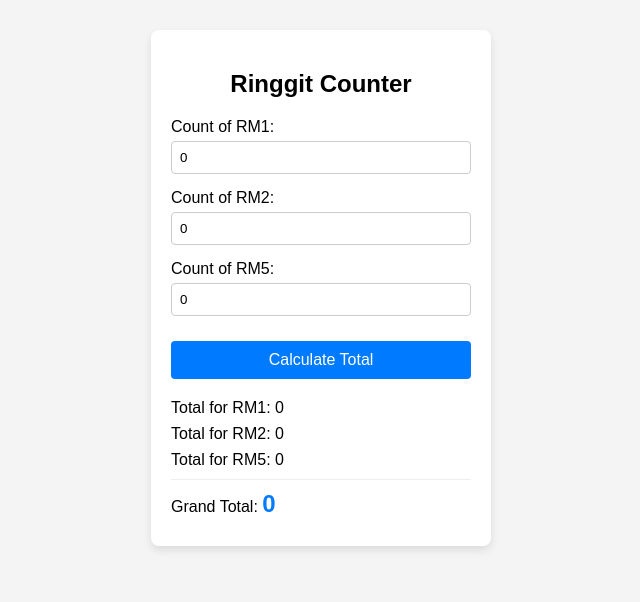
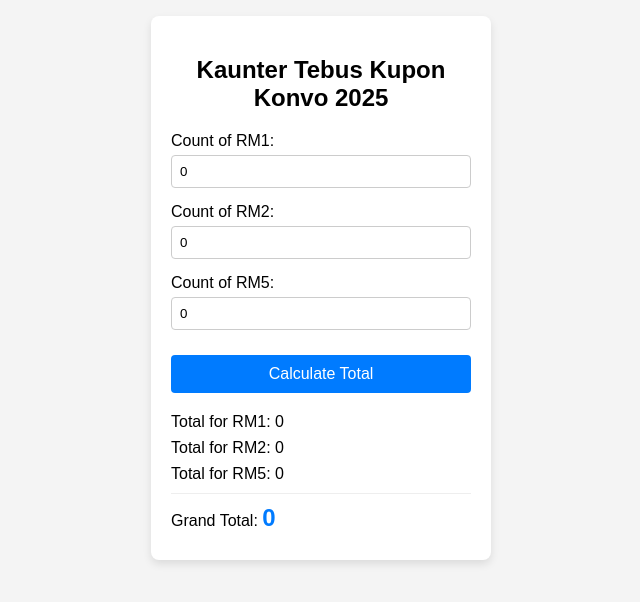
Before and after one commit to hoomowheng-lab/KonvoCoupon, a plain HTML site: page index.html in a window 1280 px wide. Shown: the part 112-714 px from the top of the page, without its empty margins (319-959 px from the left). Drawn offline with Linux system fonts and the light colour scheme.

Commit message:
Update index.html

```diff
--- a/index.html
+++ b/index.html
@@ -8,7 +8,7 @@
 </head>
 <body>
     <div class="container">
-        <h2>Ringgit Counter</h2>
+        <h2>Kaunter Tebus Kupon Konvo 2025</h2>
         <div class="input-group">
             <label for="input-rm1">Count of RM1:</label>
             <input type="number" id="input-rm1" value="0">
```
